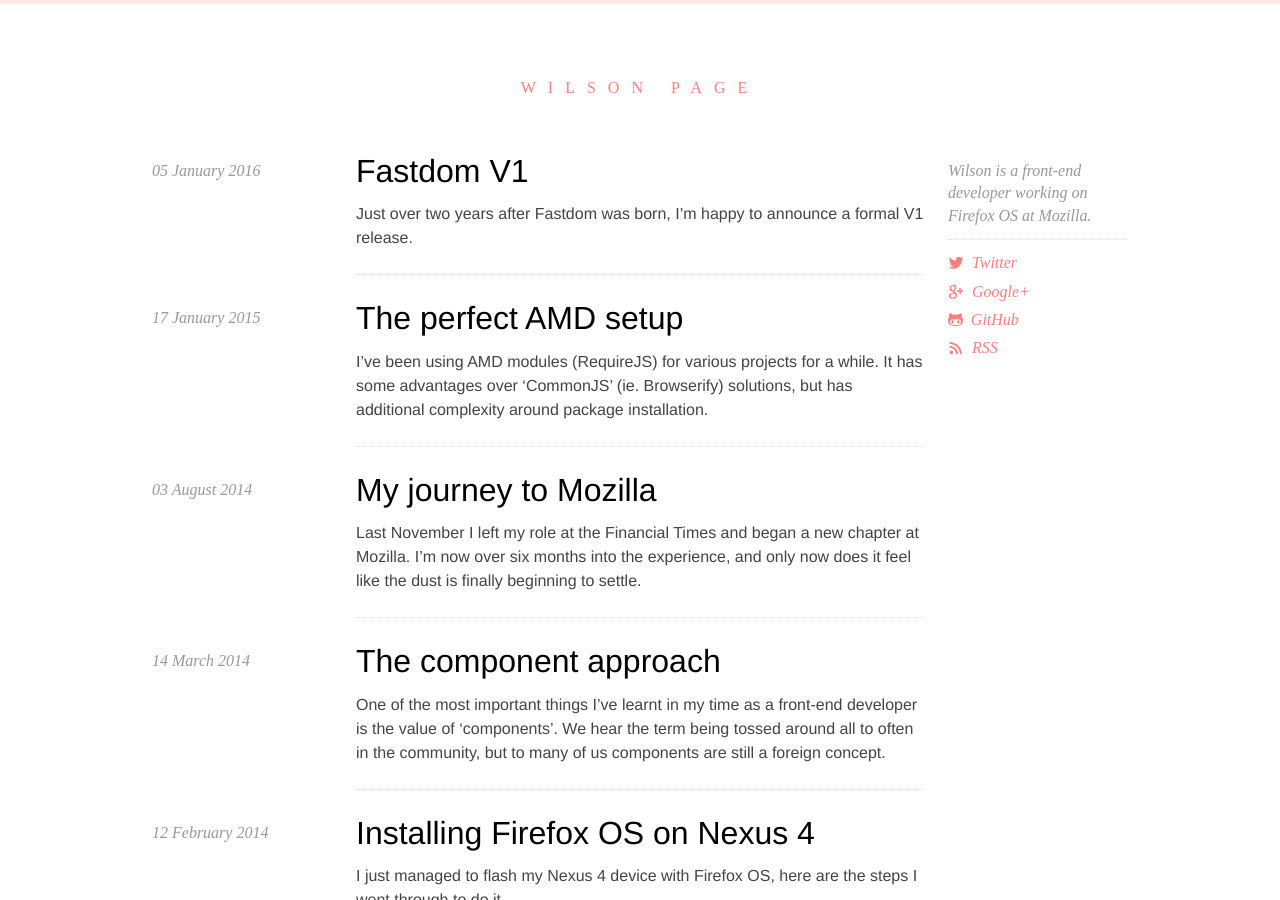
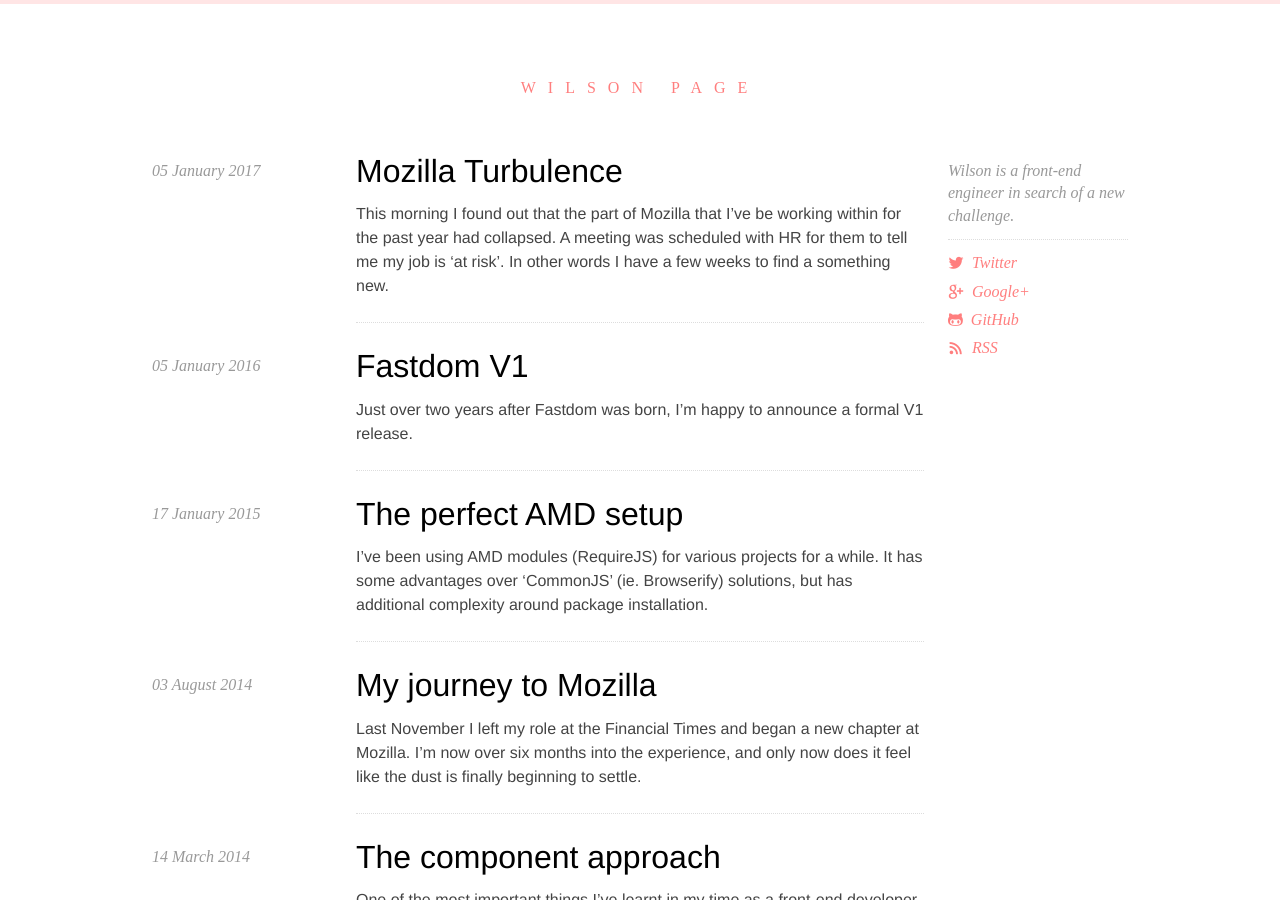
Before and after one commit to wilsonpage/blog, a Jekyll site: the page built from index.html, in a window 1280 px wide and 900 px high. Built offline with Jekyll 4.4.1, drawn with Linux system fonts in a browser that asks for light colours; Markdown is read by kramdown in place of the engine named in the settings; part of the change alters nothing that is shown; some of the changed text lies outside the part shown.

Commit message:
Add mozilla-turnbulance

```diff
--- a/_config.yml
+++ b/_config.yml
@@ -1,11 +1,11 @@
 name: Wilson Page
-description: "Wilson is a front-end developer working on Firefox OS at Mozilla."
+description: "Wilson is a front-end engineer in search of a new challenge."
 url: http://wilsonpage.co.uk
-permalink: /:title
+permalink: /:title/
 markdown: redcarpet
 redcarpet:
   extensions: ["tables"]
-pygments: true
+highlighter: pygments
 exclude: [
   'components',
   'node_modules',
--- a/_includes/footer.html
+++ b/_includes/footer.html
@@ -1,5 +1,5 @@
 <div class="footer">
-  <div class="footer_name">&copy; 2011–2013 WILSON PAGE</div>
+  <div class="footer_name">&copy; 2011–2017 WILSON PAGE</div>
   <ul class="footer_share">
     <li><a href="http://twitter.com/wilsonpage" data-icon="&#xe604;"></a></li>
     <li><a href="http://github.com/wilsonpage" data-icon="&#xe600;"></a></li>
--- /dev/null
+++ b/_posts/2017-02-02-mozilla-turbulence.markdown
@@ -0,0 +1,92 @@
+---
+layout: post
+title: "Mozilla Turbulence"
+date: 2017-01-05 17:40:00
+tags: diary
+---
+
+This morning I found out that the part of *Mozilla* that I've be working within for the past year had collapsed.
+A meeting was scheduled with HR for them to tell me my job is 'at risk'. In other words I have a few weeks
+to find a something new.
+
+### Joining Mozilla
+
+In November 2013 I joined *Mozilla* to be part of *Firefox OS*. At the time it was the most ambitious
+web project I'd ever seen. I felt closure after shipping a big project at the *Financial
+Times* and jumped on the opportunity at *Mozilla*.
+
+After countless interviews I got the news that I'd been offered the job. I was ecstatic.
+As a young developer (26) I'd just landed my dream job.
+
+I was constantly scared that my cover would be blown and, that someone would find out that I
+wasn't good enough to be here. To circumvent this I gave everything I had. I was working
+alongside some of the best web-developers in the world and the inventor
+of JavaScript was at the helm ... what could be better?
+
+### Veering off course
+
+In 2014 following the media storm that hit his promotion, Brendan Eich left *Mozilla*.
+Looking back, it felt like he took some of the magic with him; I think at this point *Mozilla* began to
+drift off course.
+
+The *Firefox OS* project was no longer a baby. We couldn't play that
+card when people asked: "how many users have you got?". The product was a
+valiant engineering accomplishment, but the user-value proposition was
+fuzzy. We still couldn't answer the question: "why should I buy a Firefox OS phone?",
+which was a clear red flag.
+
+### The crash
+
+In late 2015 it was announced that *Firefox OS* would be 'passed over to the community'
+and that the team would be reborn as 'Connected Devices'. Our new task was product
+innovation in the IoT space. We admitted *Firefox OS* was too late for the mobile market
+but we were told we could be ahead of the curve for IoT.
+
+At this point the team downsized; a lot of inspirational colleagues moved on to new things. I felt deflated and uninspired, but I used the opportunity to expand my knowledge, learning more about lower level systems.
+
+Within my role in *Firefox OS* I was a professional at the top of my game. I attended
+W3C standards meetings, spoke at conferences and on podcasts. Now I found myself
+fumbling around in unfamiliar territory. It felt like going back to school.
+
+### Repair
+
+Something didn't feel right. My manager assured me that the team needed
+me and kept me onboard. I embraced the situation and took on new roles. I read up
+on new product development techniques and made use of my design skills to
+communicate product ideas.
+
+Eventually myself and some colleagues in London saw hope in a app concept we called
+'Magnet'. It aimed to enhance real-life experiences by surfacing timely relevant
+content.
+
+I buried myself into *Project Magnet*, trying to ignore the low morale and
+uninspiring projects in the rest of the organisation. I developed new engineering
+skills in iOS and Android, and learnt a lot about product development.
+Ignoring the temptation to build everything upfront and wrapping constraints
+around ideas to make them feasible.
+
+### Dead weight
+
+Back in the day *Firefox OS* had to hire fast. As a result we may have pulled people
+aboard too hastily. We clearly weren't all on the same wave length. *Mozilla* is
+comfortable; sometimes people stay for the wrong reasons.
+
+On top of this, we were burnt out. There's only so many times you can throw
+people onto a new project and tell them to give it 110%. We endured failure,
+we were being crushed by giant competitors, and that eventually ground
+down even the strongest members.
+
+### Next
+
+Today Connected Devices is no more. I feel a strange feeling, like learning a close relative
+that has been sick for a long time has passed away. There's both sadness and relief.
+
+I'm a different person than I was the first day I walked into that shiny orange office in London,
+giddy with excitement. I've travelled to parts of the world I never thought I'd see
+and worked alongside some of the best.
+
+I gave Mozilla everything I had. I pushed myself beyond my comfort zone
+several times, which forces growth, but takes its toll on relationships.
+
+**I'm about to turn thirty. It's a good time for me to take a step back and decide
+what I want to achieve in the next few years.**
```
